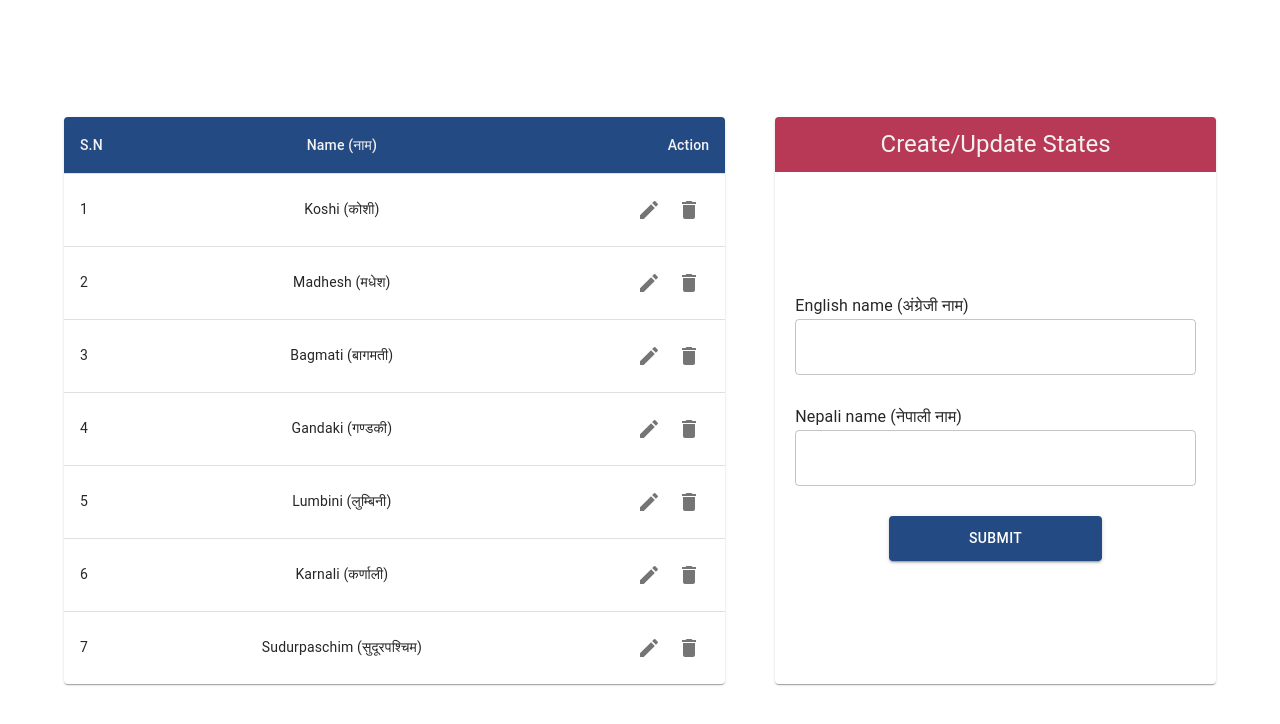
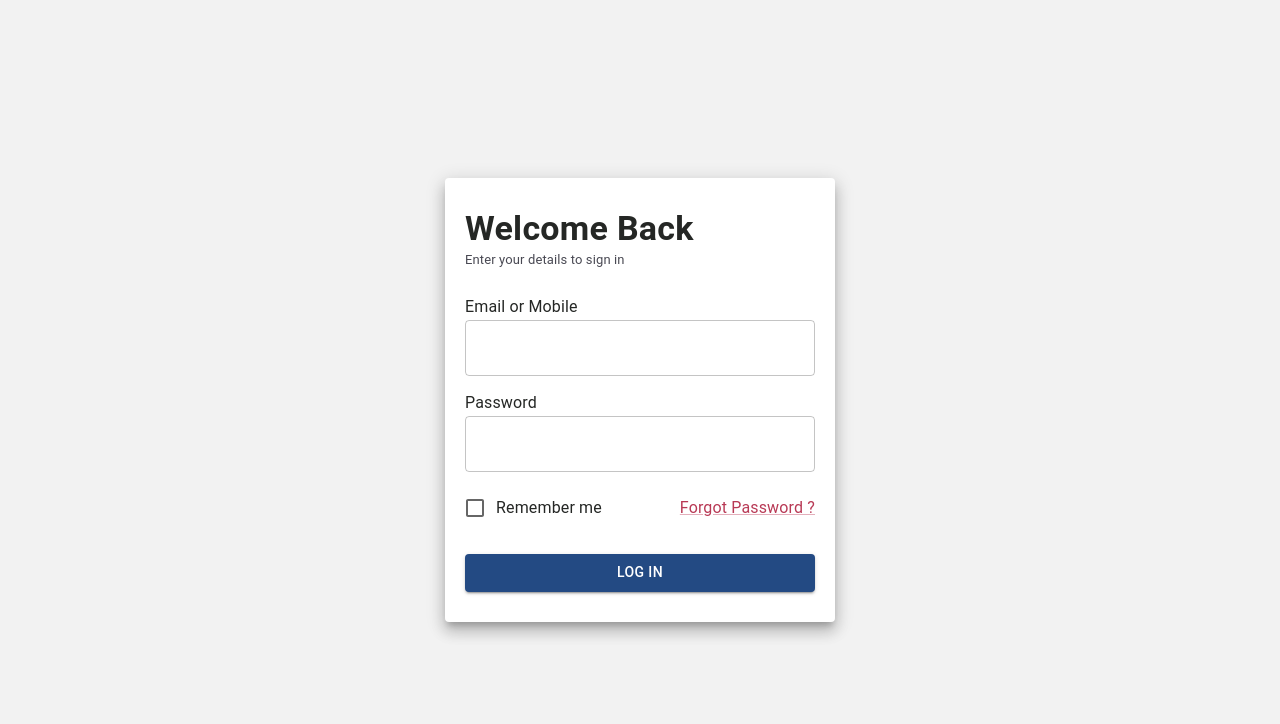
Before and after one commit to lbtech-co/disabled-sr-citizen-reg-front, a React (Vite) app: page /login in a window 1280 px wide. Shown: the top 724 px of the page. Built offline with nearby package versions, Linux system fonts and the light colour scheme.

Commit message:
refactor

```diff
--- a/src/main.tsx
+++ b/src/main.tsx
@@ -3,11 +3,24 @@
 import App from "./App.tsx";
 import "./index.css";
 import MUIThemeProvider from "./utils/ThemeProvider.tsx";
+import { createBrowserRouter, RouterProvider } from "react-router-dom";
+import Login from "./pages/Login.tsx";
+
+const router = createBrowserRouter([
+  {
+    path: "/",
+    element: <App />,
+  },
+  {
+    path: "login",
+    element: <Login />,
+  },
+]);
 
 ReactDOM.createRoot(document.getElementById("root")!).render(
   <React.StrictMode>
     <MUIThemeProvider>
-      <App />
+      <RouterProvider router={router} />
     </MUIThemeProvider>
   </React.StrictMode>,
 );
--- a/src/pages/Login.tsx
+++ b/src/pages/Login.tsx
@@ -6,7 +6,6 @@
   FormControlLabel,
   Checkbox,
   Link,
-  Divider,
 } from "@mui/material";
 import { colors } from "../utils/Constants";
 import CustomInput from "../components/CustomInput";
@@ -59,8 +58,19 @@
           </Typography>
         </div>
         <form style={formStyle} noValidate>
-          <CustomInput label="Email or Mobile" id="username" name="username" />
-          <CustomInput label="Password" id="password" name="password" />
+          <CustomInput
+            fullWidth
+            label="Email or Mobile"
+            id="username"
+            name="username"
+          />
+          <CustomInput
+            fullWidth
+            label="Password"
+            type="password"
+            id="password"
+            name="password"
+          />
           <div
             style={{
               display: "flex",
@@ -86,19 +96,7 @@
           >
             Log In
           </Button>
-          <Divider />
         </form>
-        <Typography>
-          Don&apos;t have an account
-          <Link
-            color={colors.red}
-            style={{ fontWeight: 500, paddingInline: 1 }}
-            href="/register"
-          >
-            {" "}
-            Register
-          </Link>
-        </Typography>
       </Paper>
     </Grid>
   );
```
